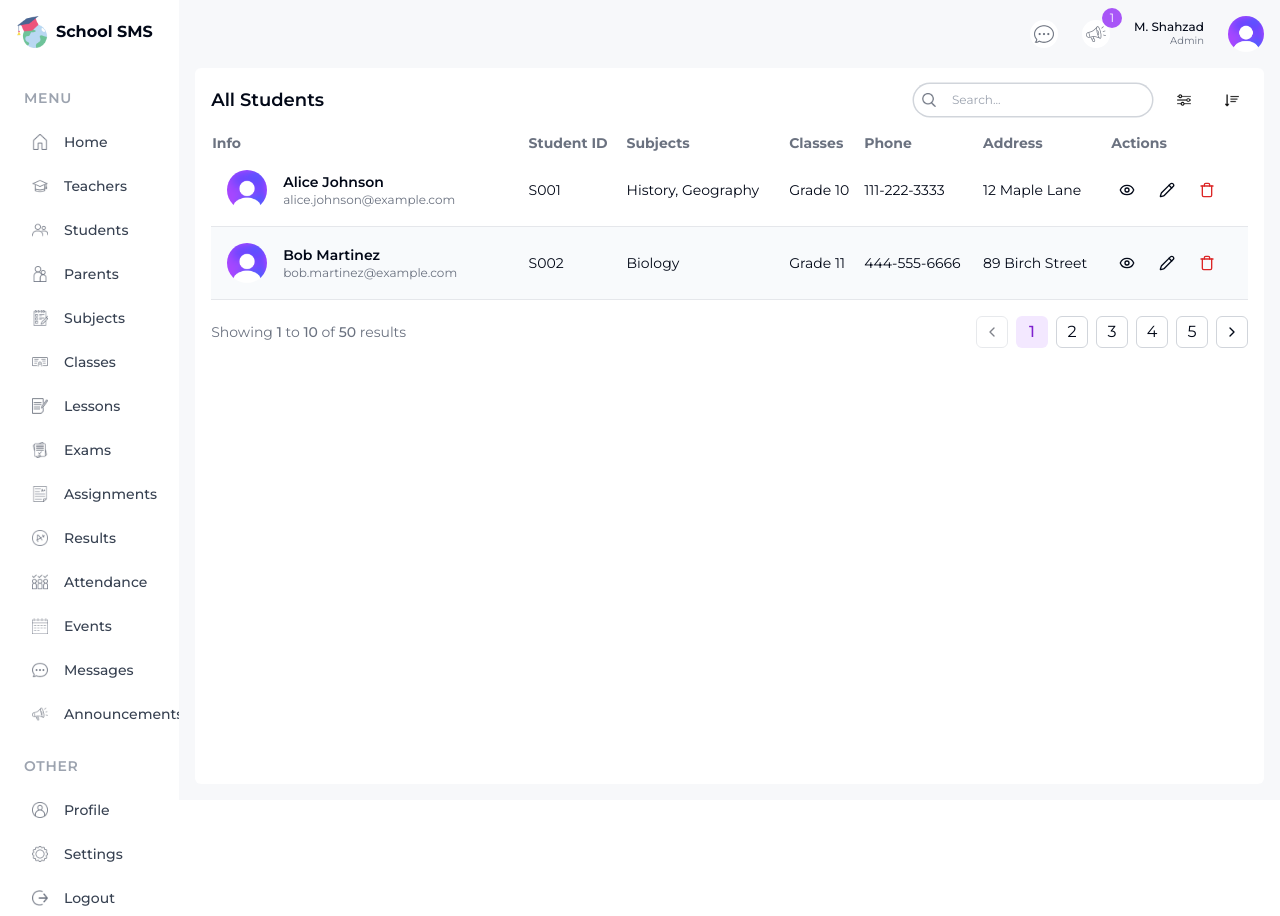
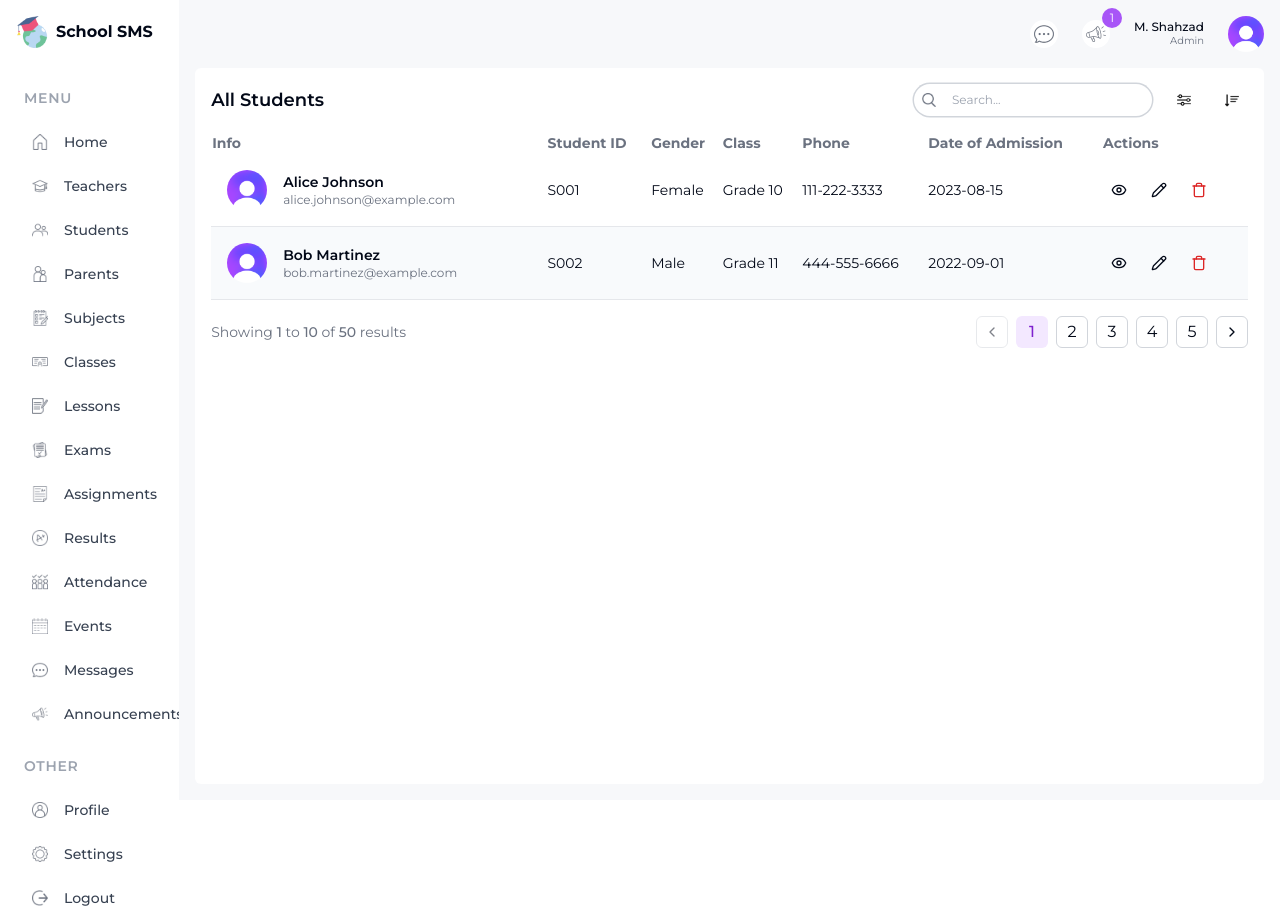
Before and after one commit to MIREHMAN/sms-school-fe, a React (Vite) app: page /list/students in a window 1280 px wide. Built offline with nearby package versions, Linux system fonts and the light colour scheme.

Commit message:
Student Table Setup Acc to Backend

```diff
--- a/src/pages/list/Students.jsx
+++ b/src/pages/list/Students.jsx
@@ -1,4 +1,3 @@
-
 import { useEffect, useState } from "react";
 import { Link } from "react-router-dom";
 import Pagination from "@/components/Pagination";
@@ -13,7 +12,8 @@ const dummyStudents = [
     name: "Alice Johnson",
     email: "alice.johnson@example.com",
     img: "/avatar.png",
-    subjects: [{ name: "History" }, { name: "Geography" }],
+    gender: "Female",
+    dateofAdmission: "2023-08-15",
     classes: [{ name: "Grade 10" }],
     phone: "111-222-3333",
     address: "12 Maple Lane",
@@ -23,7 +23,8 @@ const dummyStudents = [
     name: "Bob Martinez",
     email: "bob.martinez@example.com",
     img: "/avatar.png",
-    subjects: [{ name: "Biology" }],
+    gender: "Male",
+    dateofAdmission: "2022-09-01",
     classes: [{ name: "Grade 11" }],
     phone: "444-555-6666",
     address: "89 Birch Street",
@@ -33,10 +34,10 @@ const dummyStudents = [
 const columns = [
   { header: "Info", accessor: "info" },
   { header: "Student ID", accessor: "studentId", className: "hidden md:table-cell" },
-  { header: "Subjects", accessor: "subjects", className: "hidden md:table-cell" },
-  { header: "Classes", accessor: "classes", className: "hidden md:table-cell" },
+  { header: "Gender", accessor: "gender", className: "hidden md:table-cell" },
+  { header: "Class", accessor: "class", className: "hidden md:table-cell" },
   { header: "Phone", accessor: "phone", className: "hidden lg:table-cell" },
-  { header: "Address", accessor: "address", className: "hidden lg:table-cell" },
+  { header: "Date of Admission", accessor: "dateofAdmission", className: "hidden lg:table-cell" },
   { header: "Actions", accessor: "action" },
 ];
 
@@ -59,14 +60,10 @@ const renderRow = (item) => (
       </div>
     </td>
     <td className="hidden md:table-cell">{item.id}</td>
-    <td className="hidden md:table-cell">
-      {item.subjects.map((s) => s.name).join(", ")}
-    </td>
-    <td className="hidden md:table-cell">
-      {item.classes.map((c) => c.name).join(", ")}
-    </td>
+    <td className="hidden md:table-cell">{item.gender}</td>
+    <td className="hidden md:table-cell">{item.classes.map((c) => c.name).join(", ")}</td>
     <td className="hidden lg:table-cell">{item.phone}</td>
-    <td className="hidden lg:table-cell">{item.address}</td>
+    <td className="hidden lg:table-cell">{item.dateofAdmission}</td>
     <td>
       <Actions />
     </td>
```
